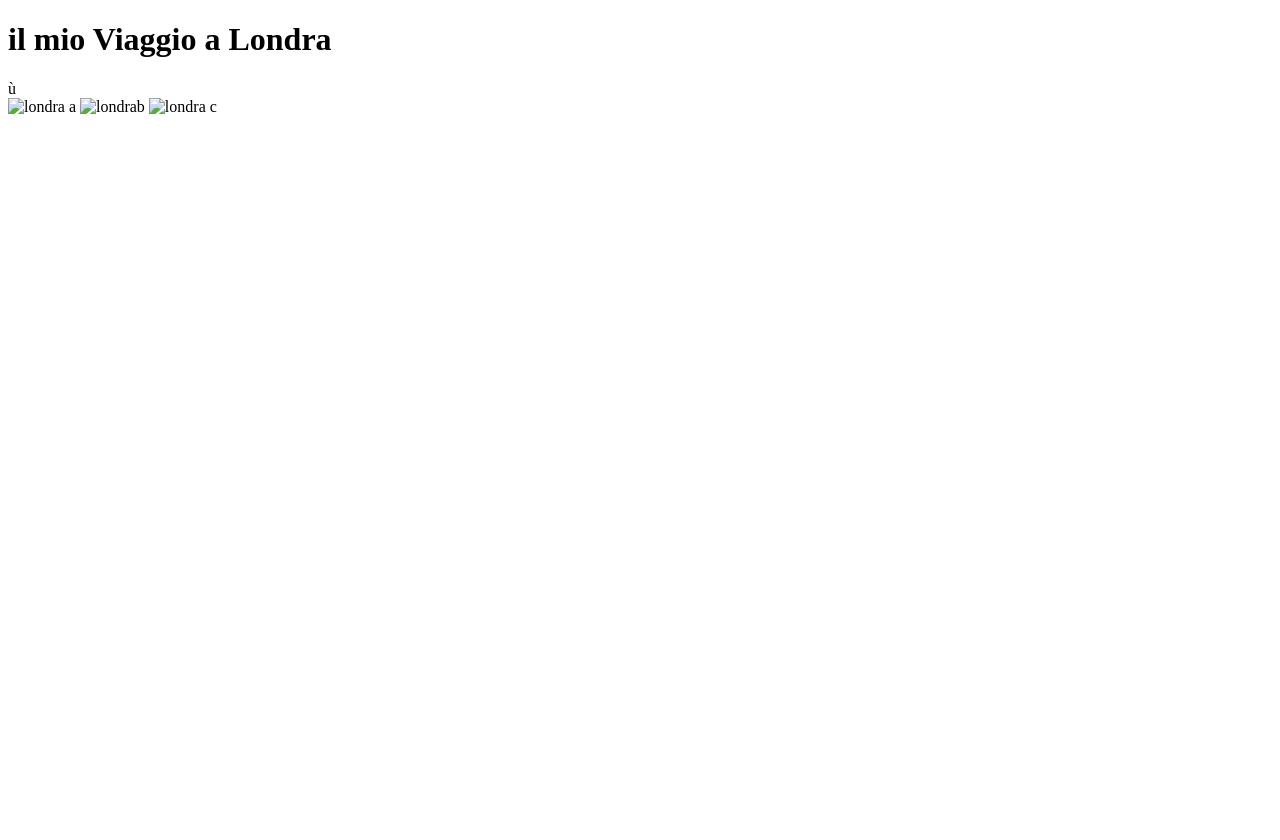
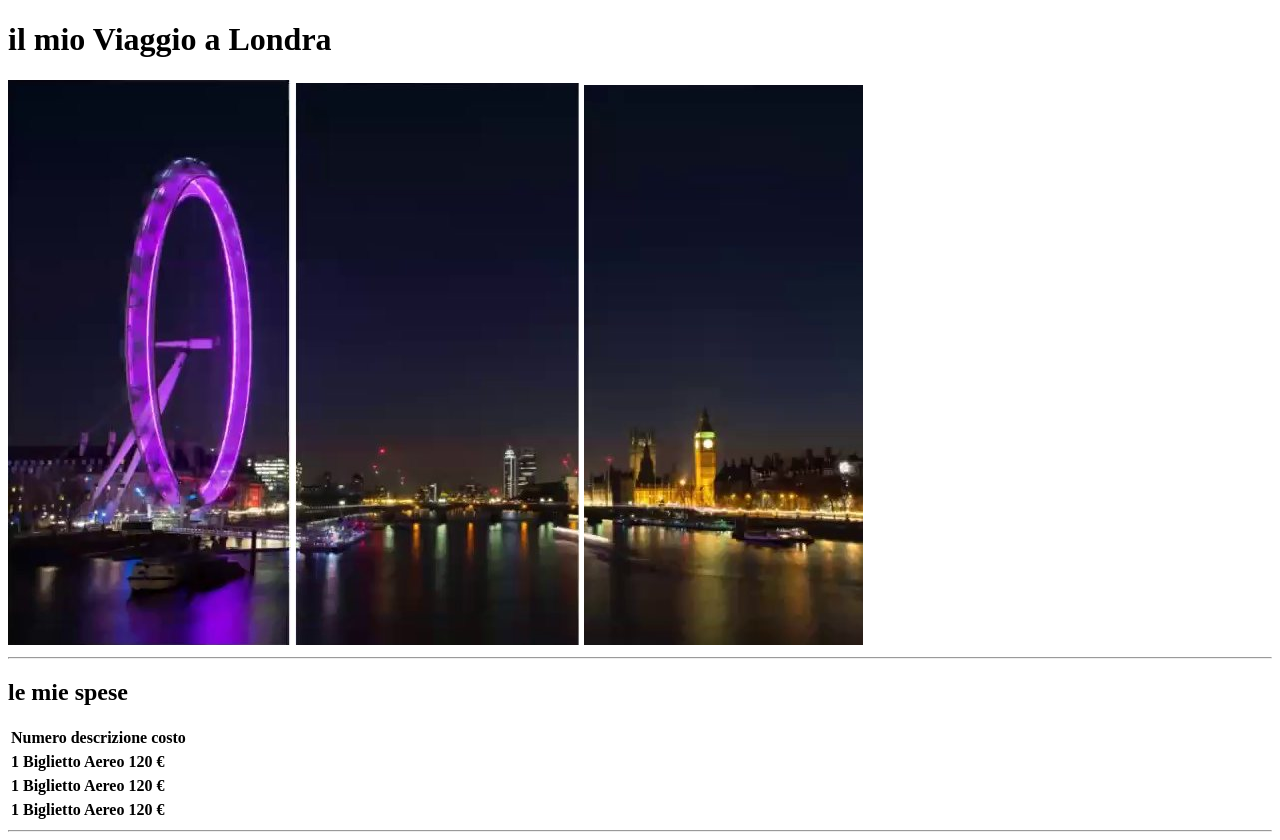
Before and after one commit to jgandr/londra_html_v3, a plain HTML site: page index.html in a window 1280 px wide. Before the commit the page ends 800 px from the top, so only its background shows below. Drawn offline with Linux system fonts and the light colour scheme.

Commit message:
classe spese

```diff
--- a/index.html
+++ b/index.html
@@ -10,12 +10,70 @@
     <!-- intestazione -->
     <header>
 
-        <h1>il mio Viaggio a Londra</h1>ù
+        <h1>il mio Viaggio a Londra</h1>
         <div>
-            <img src="./images/a.jpg" alt="londra a">
-            <img src="./images/b.jpg" alt="londrab">
-            <img src="./images/c.jpg" alt="londra c">
+            <img src="./images/1.jpg" alt="londra a">
+            <img src="./images/2.jpg" alt="londra b">
+            <img src="./images/3.jpg" alt="londra c">
         </div>
+        <hr>
     </header>
+    <main>
+        <!-- sezione spese -->
+    <section  class="spese">
+        <h2>le mie spese</h2>
+        <table>
+           <tr>
+             <th>Numero</th>
+             <th>descrizione</th>
+             <th>costo</th>
+           </tr>
+        </table>
+        <table>
+            <tr>
+              <th>1</th>
+              <th>Biglietto Aereo</th>
+              <th>120 &euro;</th>
+            </tr>
+         </table>
+         <table>
+            <tr>
+              <th>1</th>
+              <th>Biglietto Aereo</th>
+              <th>120 &euro;</th>
+            </tr>
+         </table>
+         <table>
+            <tr>
+              <th>1</th>
+              <th>Biglietto Aereo</th>
+              <th>120 &euro;</th>
+            </tr>
+         </table>
+         <hr>
+
+    </section>
+
+
+
+
+
+
+
+
+
+    <section></section>
+    <section></section>
+    <section></section>
+
+
+
+
+
+
+
+
+
+    </main>
 </body>
 </html>
```
Also changed, not shown: images/1.jpg (added), images/2.jpg (added), images/3.jpg (added).
